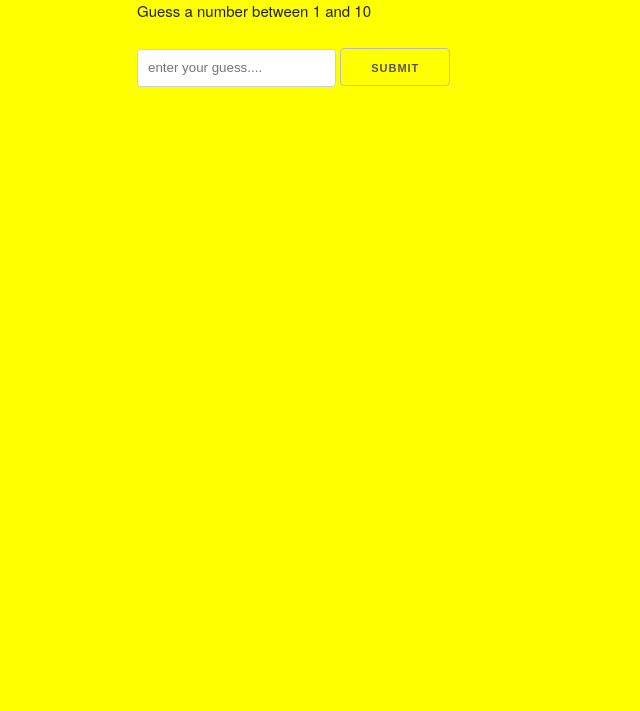
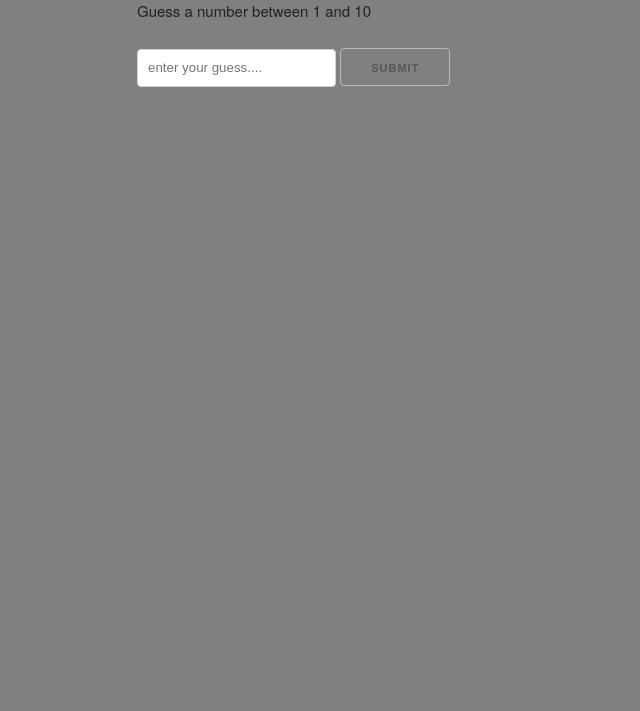
Before and after one commit to harshaathnere/NumberGuesser, a plain HTML site: page index.html in a window 1280 px wide. Shown: the part 89-800 px from the top of the page, without its empty margins (23-663 px from the left). Drawn offline with nearby package versions, Linux system fonts and the light colour scheme.

Commit message:
Number guess

```diff
--- a/index.html
+++ b/index.html
@@ -10,7 +10,7 @@
       <title>Number Guesser
      </title>
     </head>
-    <body bgcolor = "yellow">
+    <body bgcolor = "gray">
         <div class="container">
 <h1> Number Guesser</h1>
             <div id="game">
```
